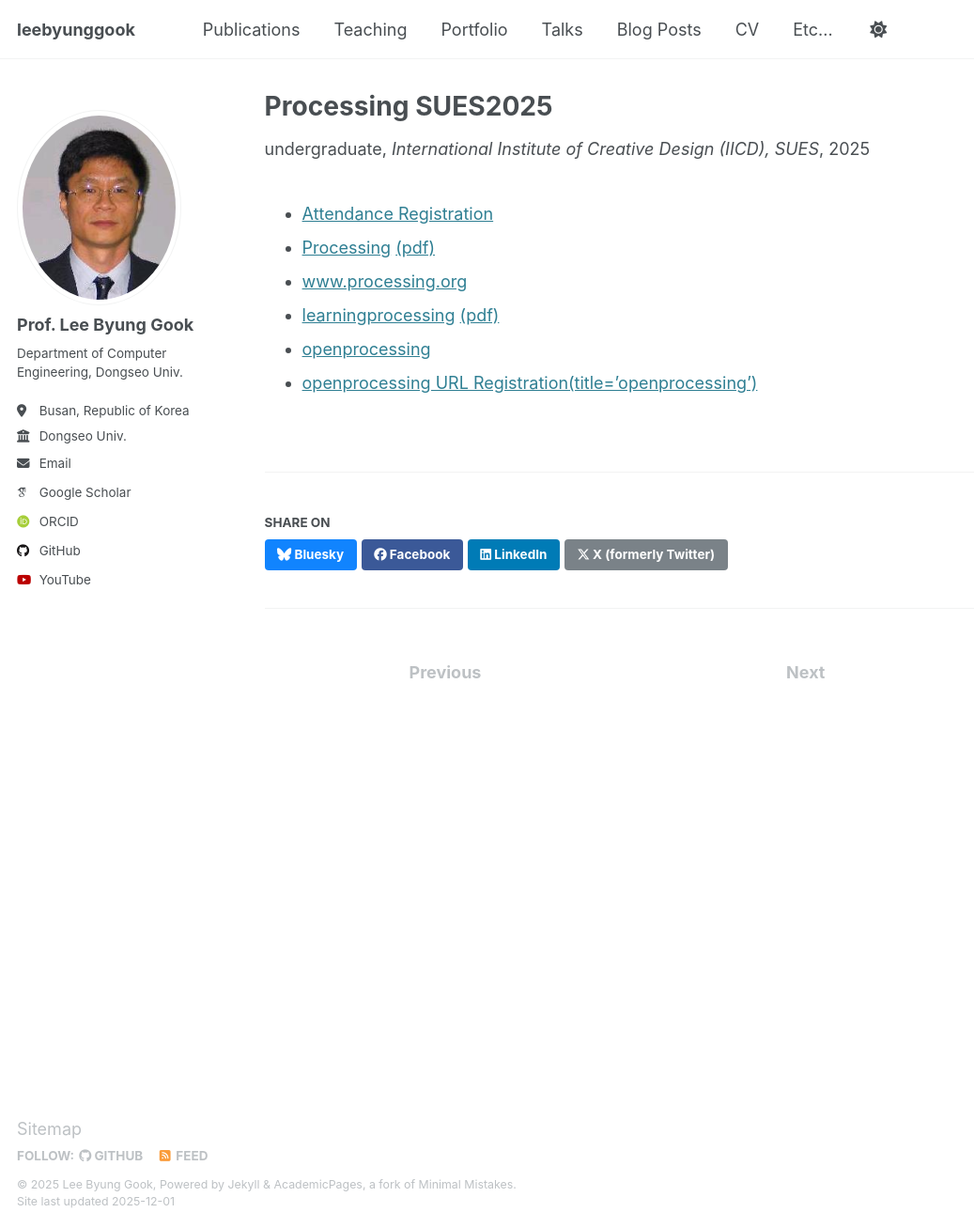
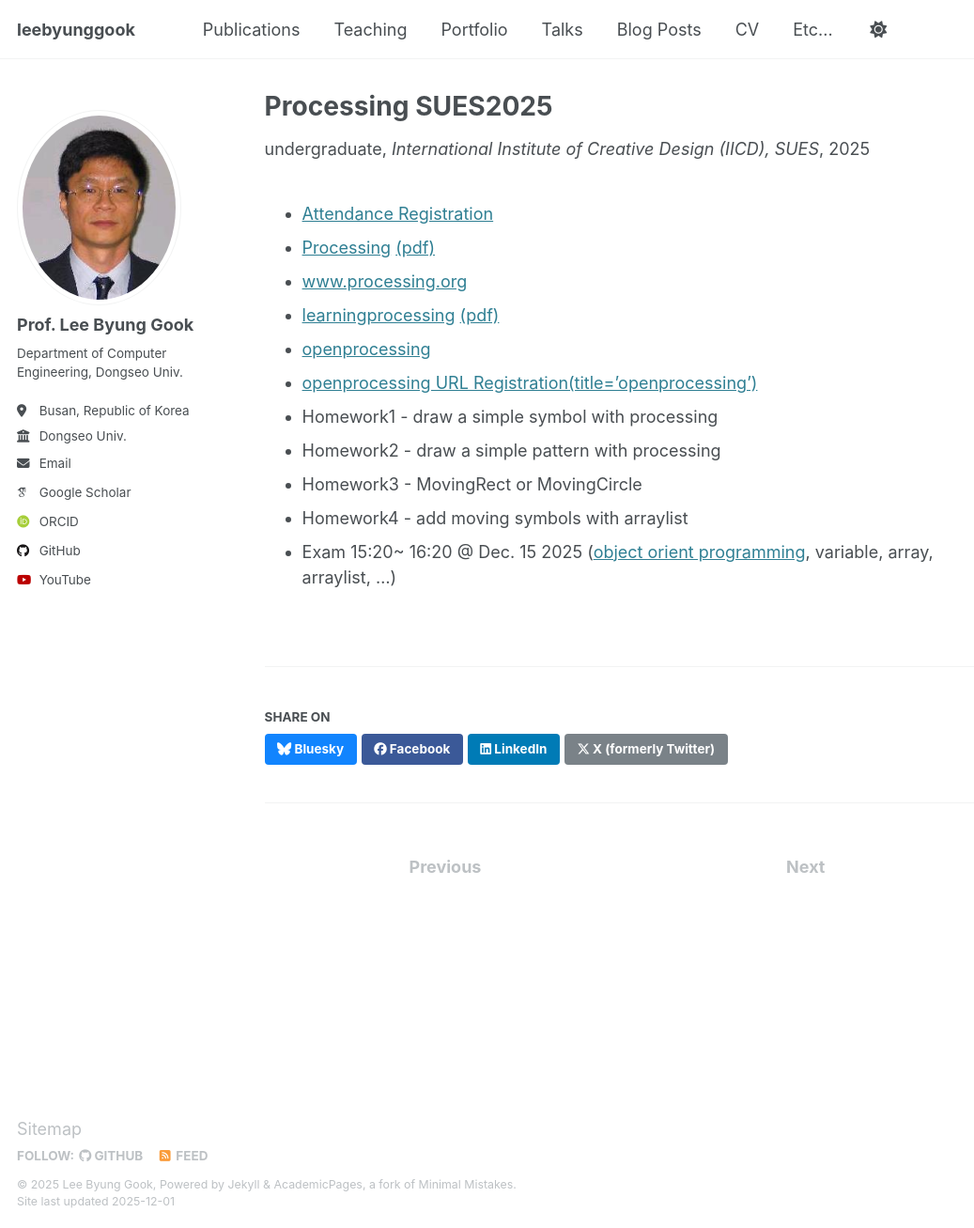
Before and after one commit to leebyunggook/leebyunggook.github.io, a Jekyll site: the page built from _teaching/2025-autumn-teaching-6.md, in a window 1280 px wide and 1307 px high. Shown: the whole window at 94% size, without its empty margins (0-1037 px from the left). Built offline with Jekyll 4.4.1, drawn with Linux system fonts in a browser that asks for light colours; some web fonts are replaced.

Commit message:
Update 2025-autumn-teaching-6.md

```diff
--- a/_teaching/2025-autumn-teaching-6.md
+++ b/_teaching/2025-autumn-teaching-6.md
@@ -14,3 +14,8 @@ location: "Shanghai, China"
 * [learningprocessing](http://learningprocessing.com/) [(pdf)](https://dl.icdst.org/pdfs/files/2aa832587eb6cdf9f2904afbf850eb45.pdf)
 * [openprocessing](https://openprocessing.org/)
 * [openprocessing URL Registration(title='openprocessing')](https://f.kdocs.cn/g/3UrLLaGU/)
+* Homework1 - draw a simple symbol with processing
+* Homework2 - draw a simple pattern with processing
+* Homework3 - MovingRect or MovingCircle
+* Homework4 - add moving symbols with arraylist
+* Exam 15:20~ 16:20 @ Dec. 15 2025 ([object orient programming](./../files/OOP.pdf), variable, array, arraylist, ...)
```
